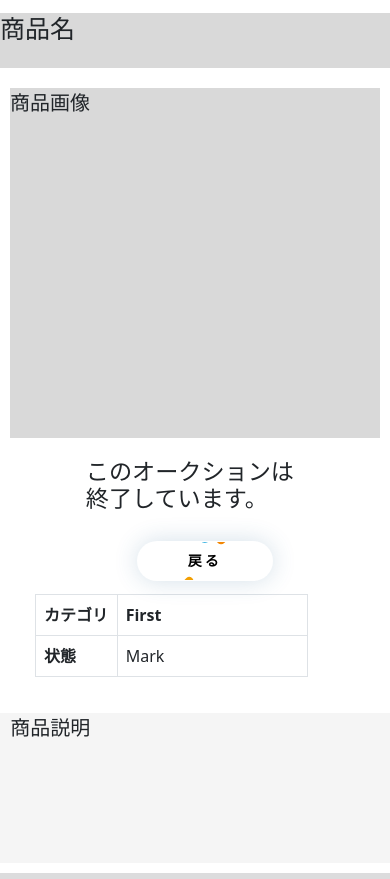
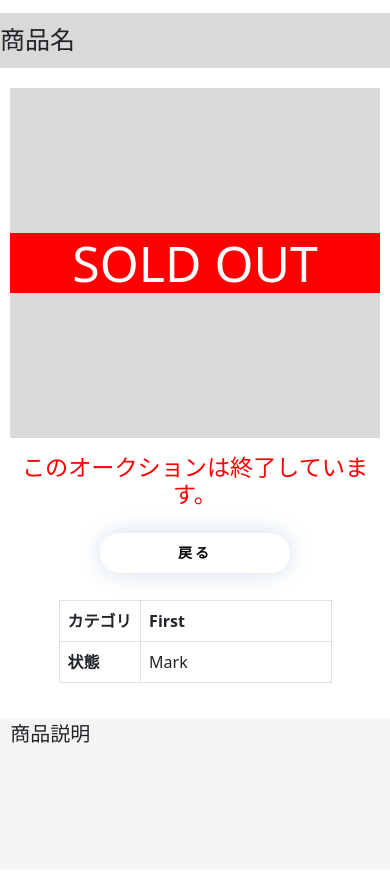
Before and after one commit to daikun4710/FourCraft, a PHP site: page /ProductDetailConfirmed.php in a window 390 px wide. Shown: the part 221-1100 px from the top of the page. Run offline with PHP 8.4, Linux system fonts and the light colour scheme; some libraries are stand-ins or nearby versions.

Commit message:
商品詳細画面完成

```diff
--- a/app/ProductDetailConfirmed.php
+++ b/app/ProductDetailConfirmed.php
@@ -18,6 +18,29 @@
 
       #ProductDetailConfirmed_syohin{
           font-size: 25px;
+          padding-top: 11px;
+      }
+
+      #ProductDetailConfirmed_syuryo1{
+          width: auto;
+          height: 60px;
+          background-color: red;
+          top:0;
+            bottom:0;
+            left:0;
+            right:0;
+            margin:auto;
+            position: absolute;
+      }
+
+      #ProductDetailConfirmed_syuryo2{
+          font-size: 50px;
+          color: white;
+          display: flex;
+            justify-content: center;
+            align-items:center;
+            text-align:center;
+
       }
 
       #ProductDetailConfirmed_syohinsestumei{
@@ -39,6 +62,7 @@
         font-size: 20px;
         margin-left: 10px;
         margin-right: 10px;
+        position: relative;
     }
 
 
@@ -60,7 +84,7 @@
     border : solid 1px transparent ;
     margin-left: 35%;
     margin-right: 30%;
-    margin-top: 5%;
+    margin-top: 7%;
 }
 .button__text{
     position : relative ;
@@ -331,20 +355,58 @@
 
         .bd-example{
             width:70%;
-            margin-top:3.5%;
-            margin-left:9%;
+            margin-top:7%;
+            margin-left:15%;
         }
 
         #ProductDetailConfirmed_syuuryou{
-          margin-left: 22%;
-          margin-top: 5%;
-          margin-right: 20%;
+            display: flex;
+            justify-content: center;
+            align-items:center;
+            text-align:center;
+            margin-top:10%;
+            color: red;
         }
 
         /* レスポンシブ対応 */
         @media screen and (max-width: 990px) {
         #ProductDetailConfirmed_syohinmei{
             margin-top: 210px;
+        }
+      }
+
+      @media screen and (max-width: 990px) {
+        .button{
+            margin-left:auto;
+            margin-right:auto;
+            margin-top:4%;
+        }
+      }
+
+      @media screen and (max-width: 990px) {
+        #ProductDetailConfirmed_syuuryou{
+            display: flex;
+            justify-content: center;
+            align-items:center;
+            text-align:center;
+            margin-top:4%;
+        }
+      }
+
+      @media screen and (max-width: 990px) {
+        #ProductDetailConfirmed_syuryo2{
+            display: flex;
+            justify-content: center;
+            align-items:center;
+            text-align:center;
+        }
+      }
+
+      @media screen and (max-width: 990px) {
+        .bd-example{
+            margin-left:auto;
+            margin-right:auto;
+            width:70%;
         }
       }
   </style>
@@ -385,10 +447,14 @@
   <div id="ProductDetailConfirmed_syohinmei">
     <h1 id="ProductDetailConfirmed_syohin">商品名</h1>
   </div>
-<div class="row">
-  <div class="col-lg-5">
-  <div id="ProductDetailConfirmed_syohingazou">商品画像</div>
-  </div>
+        <div class="row">
+            <div class="col-lg-5">
+                <div id="ProductDetailConfirmed_syohingazou">
+                    <div id="ProductDetailConfirmed_syuryo1">
+                        <h1 id="ProductDetailConfirmed_syuryo2">SOLD OUT</h1>
+                    </div>
+                </div>
+            </div>
 
   <div class="col-lg-7">
         <h3 id="ProductDetailConfirmed_syuuryou">このオークションは終了しています。</h3>
--- a/app/ProductDetailUnconfirmed.php
+++ b/app/ProductDetailUnconfirmed.php
@@ -18,6 +18,7 @@
 
       #ProductDetailUnconfirmed_syohin{
           font-size: 25px;
+          padding-top: 11px;
       }
 
         #ProductDetailUnconfirmed_syohinsestumei{
```
